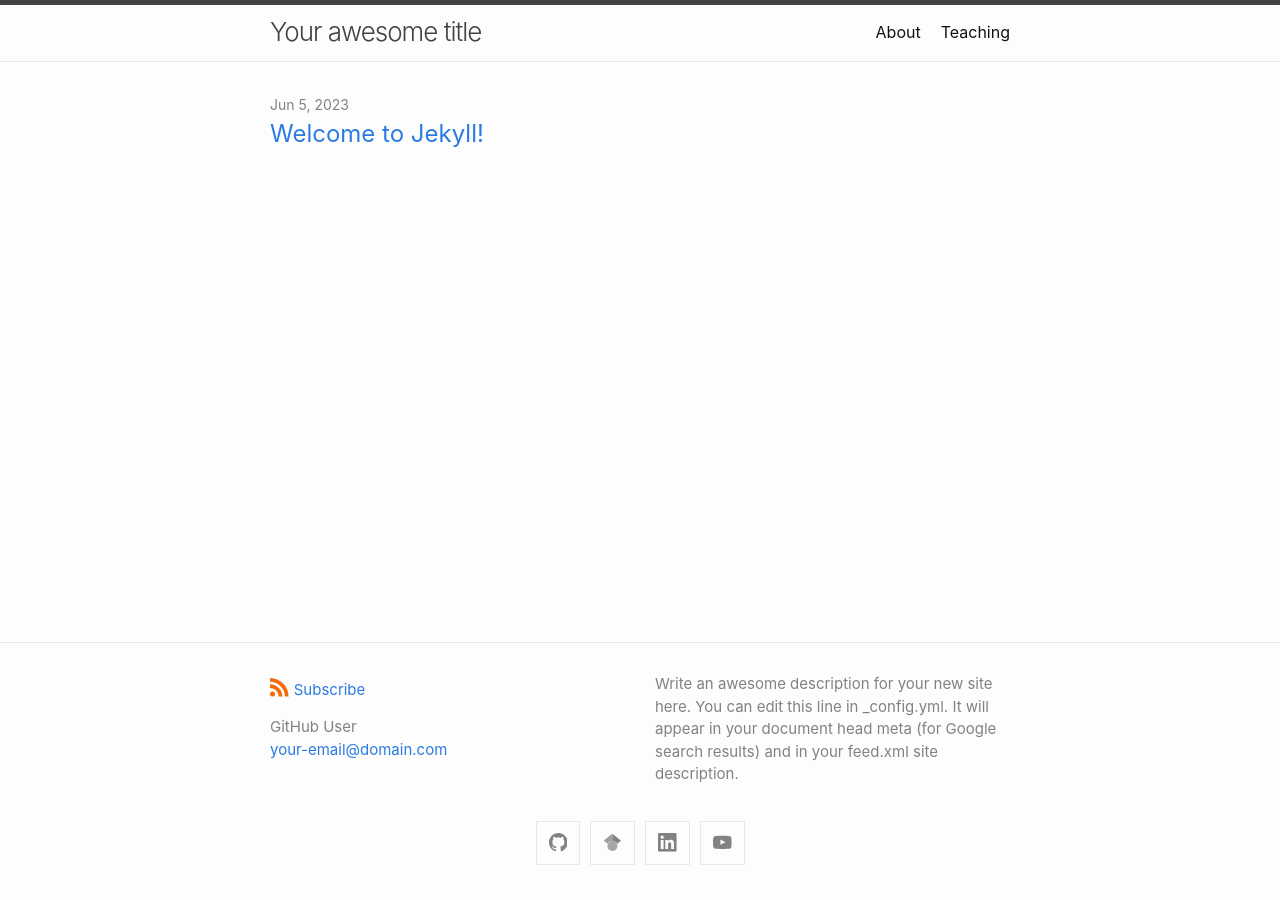
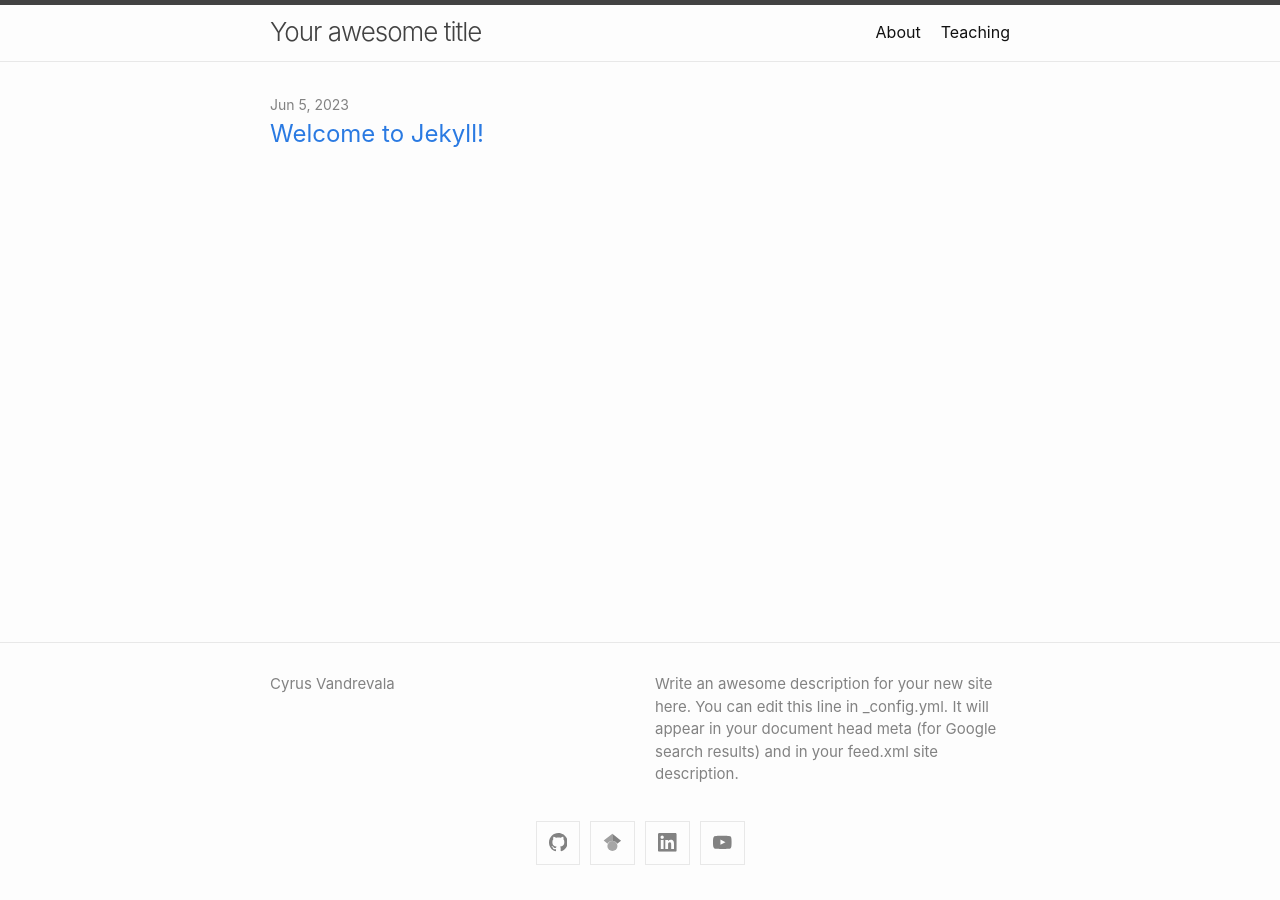
Before and after one commit to cmvandrevala/cmvandrevala.github.io, a Jekyll site: the page built from index.md, in a window 1280 px wide. Built offline with Jekyll 4.4.1, drawn with Linux system fonts in a browser that asks for light colours.

Commit message:
Remove RSS feed in footer

```diff
--- a/_config.yml
+++ b/_config.yml
@@ -15,8 +15,7 @@
 # in the templates via {{ site.myvariable }}.
 title: Your awesome title
 author:
-  name: GitHub User
-  email: your-email@domain.com
+  name: Cyrus Vandrevala
 description: >-
   Write an awesome description for your new site here. You can edit this
   line in _config.yml. It will appear in your document head meta (for
--- a/_includes/footer.html
+++ b/_includes/footer.html
@@ -1,27 +1,13 @@
 <footer class="site-footer h-card">
-  <data class="u-url" href="{{ "/" | relative_url }}"></data>
+  <data class="u-url" href="{{ '/' | relative_url }}"></data>
 
   <div class="wrapper">
 
     <div class="footer-col-wrapper">
       <div class="footer-col">
-        <p class="feed-subscribe">
-          <a href="{{ site.feed.path | default: 'feed.xml' | absolute_url }}">
-            <svg class="svg-icon orange">
-              <use xlink:href="{{ 'assets/minima-social-icons.svg#rss' | relative_url }}"></use>
-            </svg><span>Subscribe</span>
-          </a>
-        </p>
-      {%- if site.author %}
         <ul class="contact-list">
-          {% if site.author.name -%}
-            <li class="p-name">{{ site.author.name | escape }}</li>
-          {% endif -%}
-          {% if site.author.email -%}
-            <li><a class="u-email" href="mailto:{{ site.author.email }}">{{ site.author.email }}</a></li>
-          {%- endif %}
+          <li class="p-name">{{ site.author.name }}</li>
         </ul>
-      {%- endif %}
       </div>
       <div class="footer-col">
         <p>{{ site.description | escape }}</p>
```
